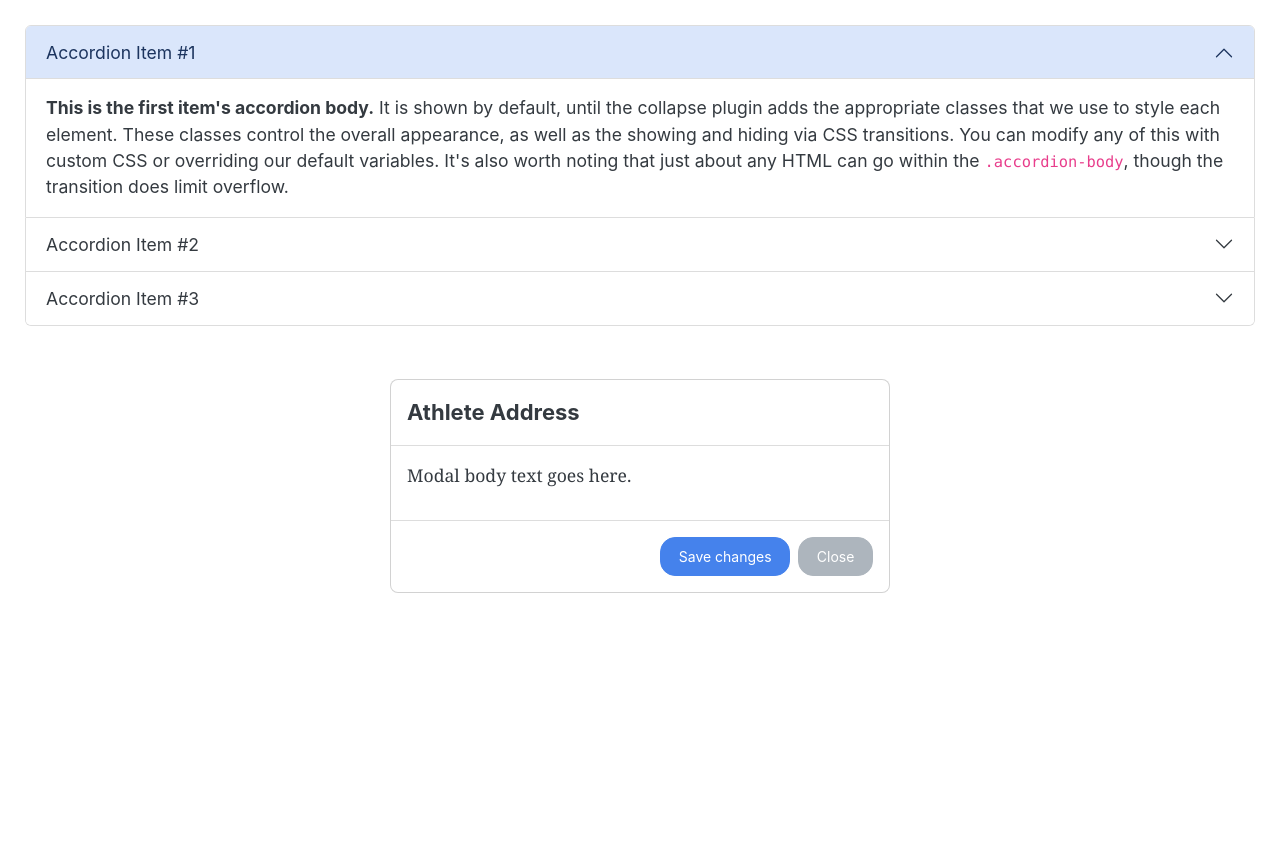
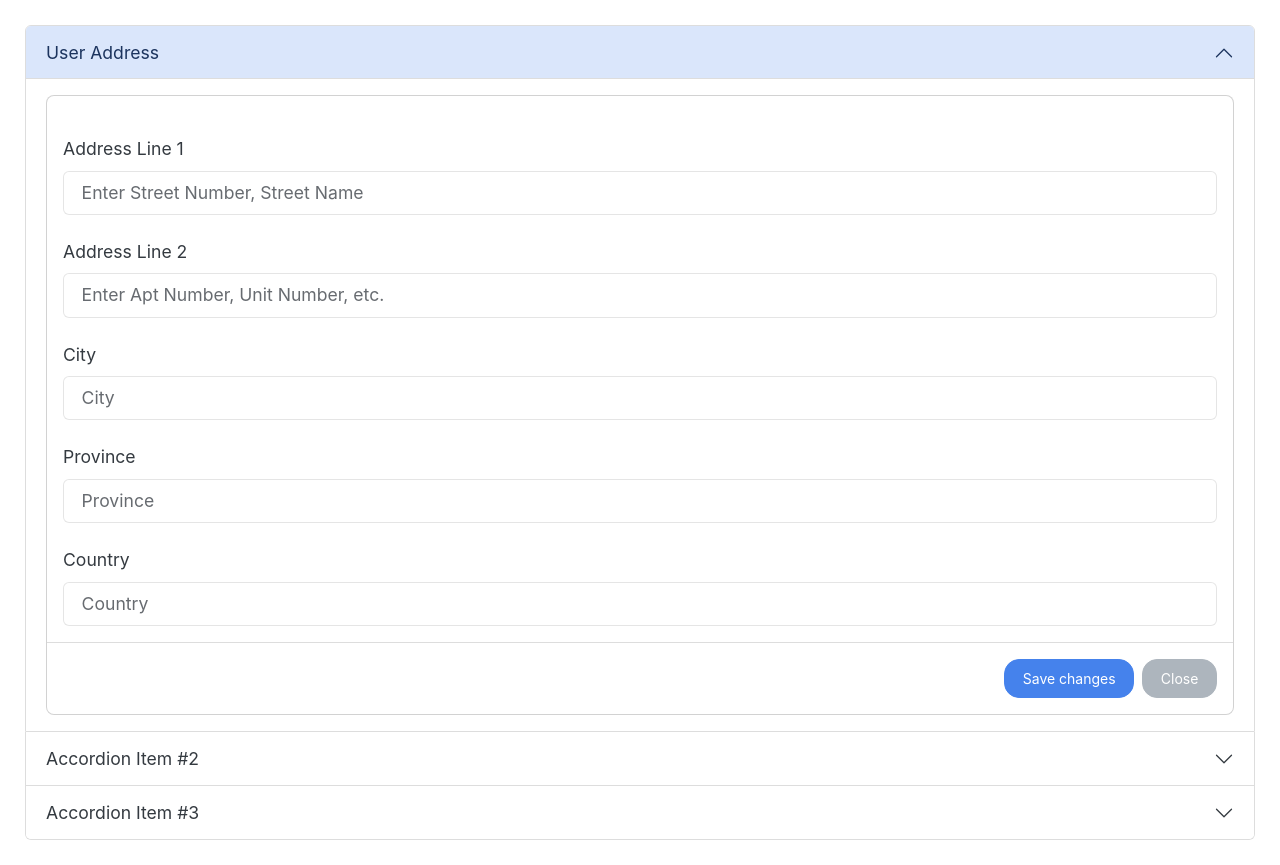
Before and after one commit to zaidsaeed/CAManager-FE, a React (Create React App) app: page /athleteInfo in a window 1280 px wide. Before the commit the page ends 800 px from the top, so only its background shows below. Built offline with nearby package versions, Linux system fonts and the light colour scheme.

Commit message:
The FE is now able to change users address, more css and js changes are needed though

```diff
--- a/src/App.tsx
+++ b/src/App.tsx
@@ -3,7 +3,7 @@ import { useState } from "react";
 import LandingPage from "./components/LandingPage";
 import LogIn from "./components/LogIn";
 import AthleteInfo from "./components/AthleteInfo";
-import AppContext from "./Context";
+import { AppContext, contextDefaultValues } from "./Context";
 import { BrowserRouter as Router, Routes, Route } from "react-router-dom";
 import Signup from "./components/Signup";
 import "bootstrap/dist/css/bootstrap.min.css";
@@ -11,7 +11,7 @@ import "bootswatch/dist/litera/bootstrap.min.css";
 import "bootstrap/dist/js/bootstrap.js";
 
 function App() {
-  const [user, setUser] = useState({});
+  const [user, setUser] = useState({ email: "" });
   return (
     <AppContext.Provider value={{ user, setUser }}>
       <Router>
--- a/src/Context.tsx
+++ b/src/Context.tsx
@@ -1,13 +1,11 @@
 import React, { createContext, useState, FC } from "react";
 import { AppContextState } from "./AppContextState";
 
-const contextDefaultValues: AppContextState = {
-  user: {},
-  setUser: () => console.log("Default user")
+export const contextDefaultValues: AppContextState = {
+  user: {
+    email: "",
+  },
+  setUser: () => console.log("Default user"),
 };
 
-const AppContext = createContext<AppContextState>(
-  contextDefaultValues
-);
-
-export default AppContext;
+export const AppContext = createContext<AppContextState>(contextDefaultValues);
--- a/src/components/AthleteInfo.tsx
+++ b/src/components/AthleteInfo.tsx
@@ -15,7 +15,7 @@ const AthleteInfo = () => {
               aria-expanded="true"
               aria-controls="collapseOne"
             >
-              Accordion Item #1
+              User Address
             </button>
           </h2>
           <div
@@ -25,14 +25,7 @@ const AthleteInfo = () => {
             data-bs-parent="#accordionExample"
           >
             <div className="accordion-body">
-              <strong>This is the first item's accordion body.</strong> It is
-              shown by default, until the collapse plugin adds the appropriate
-              classes that we use to style each element. These classes control
-              the overall appearance, as well as the showing and hiding via CSS
-              transitions. You can modify any of this with custom CSS or
-              overriding our default variables. It's also worth noting that just
-              about any HTML can go within the <code>.accordion-body</code>,
-              though the transition does limit overflow.
+              <UserAddressModal />
             </div>
           </div>
         </div>
@@ -99,7 +92,6 @@ const AthleteInfo = () => {
           </div>
         </div>
       </div>
-      <UserAddressModal />
     </>
   );
 };
--- a/src/components/AthleteInfoComponents/UserAddressModal.tsx
+++ b/src/components/AthleteInfoComponents/UserAddressModal.tsx
@@ -1,21 +1,142 @@
 import React, { useContext, useState } from "react";
+import "./UserAddressModal.css";
+import { useNavigate } from "react-router-dom";
+import { AppContext } from "../../Context";
+import axios from "axios";
 
 const UserAddressModal = () => {
+  const navigate = useNavigate();
+  const [addressLine1, setAddressLine1] = useState("");
+  const [addressLine2, setAddressLine2] = useState("");
+  const [city, setCity] = useState("");
+  const [province, setProvince] = useState("");
+  const [country, setCountry] = useState("");
+  const { user, setUser } = useContext(AppContext);
+
+  const API_URL = "https://camanager.onrender.com";
+
+  const attachAddressToUser = async (): Promise<void> => {
+    const userEmail = user ? user.email : "";
+    const requestBody = {
+      addressLine1,
+      addressLine2,
+      city,
+      province,
+      country,
+    };
+
+    let axiosConfig = {
+      headers: {
+        "Content-Type": "application/json;charset=UTF-8",
+        "Access-Control-Allow-Origin": "*",
+      },
+    };
+
+    await axios
+      .put(
+        `${API_URL}/api/v1/users/addresses?userEmail=${userEmail}`,
+        requestBody,
+        axiosConfig
+      )
+      .then((res) => {
+        //TODO: display toast here
+        return true;
+        return navigate("/home");
+      })
+      .catch((err) => {
+        // placeErrorOnInputs(err.response.data);
+      });
+  };
+
   return (
     <div
       className="modal show"
       style={{ display: "block", position: "initial" }}
     >
-      <div className="modal-dialog">
+      <div className="modal-dialog" style={{ margin: 0, maxWidth: "none" }}>
         <div className="modal-content">
-          <div className="modal-header">
-            <h5 className="modal-title">Athlete Address</h5>
-          </div>
           <div className="modal-body">
-            <p>Modal body text goes here.</p>
+            <div className="form-group">
+              <label htmlFor="addressLine1" className="form-label mt-4">
+                Address Line 1
+              </label>
+              <input
+                type="text"
+                className="form-control"
+                id="addressLine1"
+                aria-describedby="addressLine1Help"
+                placeholder="Enter Street Number, Street Name"
+                onChange={(e) => setAddressLine1(e.target.value)}
+                value={addressLine1}
+              />
+            </div>
+
+            <div className="form-group">
+              <label htmlFor="addressLine2" className="form-label mt-4">
+                Address Line 2
+              </label>
+              <input
+                type="text"
+                className="form-control"
+                id="addressLine2"
+                aria-describedby="addressLine2Help"
+                placeholder="Enter Apt Number, Unit Number, etc."
+                onChange={(e) => setAddressLine2(e.target.value)}
+                value={addressLine2}
+              />
+            </div>
+
+            <div className="form-group">
+              <label htmlFor="city" className="form-label mt-4">
+                City
+              </label>
+              <input
+                type="text"
+                className="form-control"
+                id="city"
+                aria-describedby="cityHelp"
+                placeholder="City"
+                onChange={(e) => setCity(e.target.value)}
+                value={city}
+              />
+            </div>
+
+            <div className="form-group">
+              <label htmlFor="province" className="form-label mt-4">
+                Province
+              </label>
+              <input
+                type="text"
+                className="form-control"
+                id="province"
+                aria-describedby="provinceHelp"
+                placeholder="Province"
+                onChange={(e) => setProvince(e.target.value)}
+                value={province}
+              />
+            </div>
+
+            <div className="form-group">
+              <label htmlFor="country" className="form-label mt-4">
+                Country
+              </label>
+              <input
+                type="text"
+                className="form-control"
+                id="country"
+                aria-describedby="countryHelp"
+                placeholder="Country"
+                onChange={(e) => setCountry(e.target.value)}
+                value={country}
+              />
+            </div>
           </div>
           <div className="modal-footer">
-            <button type="button" className="btn btn-primary">
+            <button
+              type="button"
+              className="btn btn-primary"
+              onClick={() => attachAddressToUser()}
+            >
               Save changes
             </button>
             <button
--- a/src/components/LogIn.tsx
+++ b/src/components/LogIn.tsx
@@ -2,7 +2,7 @@ import React, { useContext, useState } from "react";
 import "./LogIn.css";
 import axios from "axios";
 import { useNavigate } from "react-router-dom";
-import AppContext from "../Context";
+import { AppContext } from "../Context";
 const API_URL = "https://camanager.onrender.com";
 
 const ACCOUNT_TYPE_MANAGER = "manager";
```
Also changed, not shown: src/AppContextState.tsx (+7 -3 lines), src/components/Signup.tsx (+87 -29 lines), src/components/AthleteInfoComponents/UserAddressModal.css (added).
